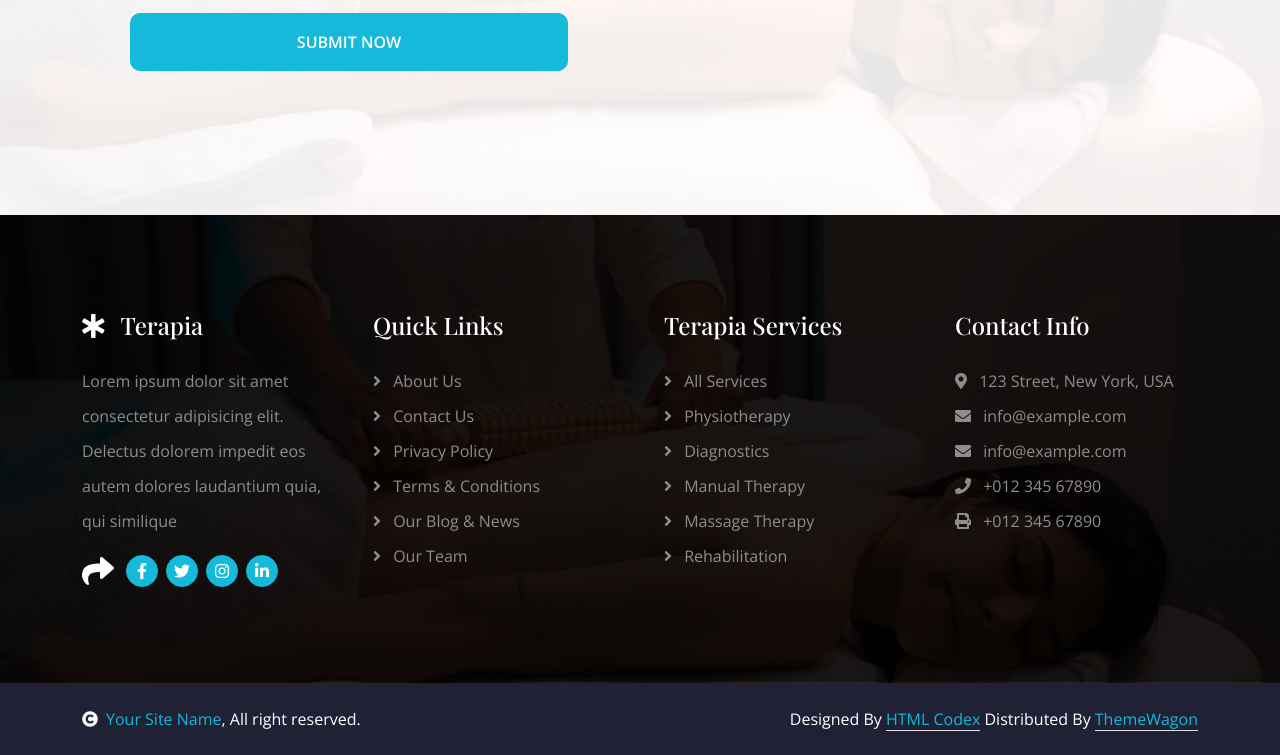
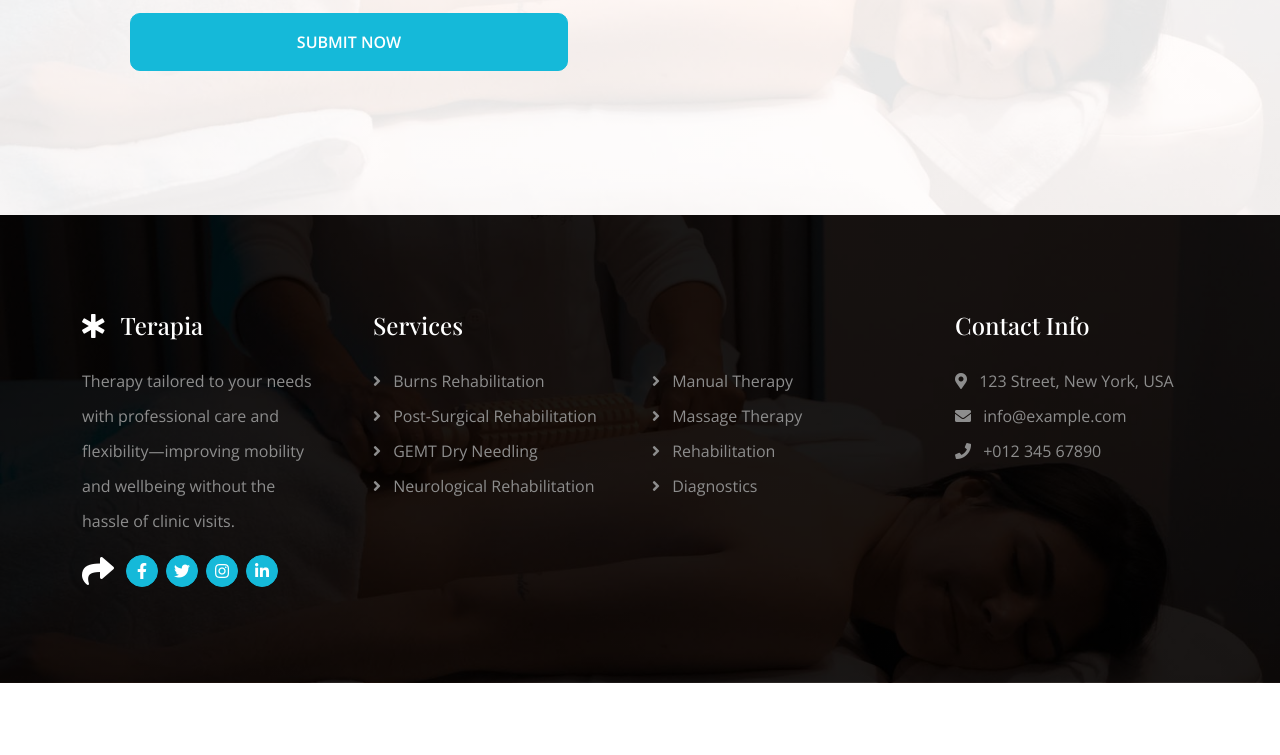
Before and after one commit to DevadoWee/terapia-1.0.0, a plain HTML site: page index.html in a window 1280 px wide. Shown: the part 3802-4557 px from the top of the page. After the commit the page ends 4485 px from the top, so only its background shows below. Drawn offline with nearby package versions, Linux system fonts and the light colour scheme.

Commit message:
Up Navigations/links

```diff
--- a/index.html
+++ b/index.html
@@ -92,7 +92,7 @@
                             <p class="mb-5 fs-5 animated slideInDown">
                                 Experience expert physiotherapy treatments in our clinic designed for comfort and convenience. Book now to prioritize your health.
                             </p>
-                            <a class="btn btn-primary rounded-pill text-white py-3 px-5" href="#">Book Appointment</a>
+                            <a class="btn btn-primary rounded-pill text-white py-3 px-5" href="https://docs.google.com/forms/d/e/1FAIpQLSfJN0V-4NVh1Ec8y135FkMgLIEa8ZhYMm4QbwwVnNayVU60DA/viewform">Book Appointment</a>
                         </div>
                     </div>
                 </div>
@@ -132,7 +132,7 @@
                                     <li>Improve skin and muscle mobility</li>
                                     <li>Regain daily activity function</li>
                                 </ul>
-                                <a href="#" class="btn btn-primary rounded-pill text-white py-2 px-4 mb-2">Read More</a>
+                                <a href="burn_rehab.html" class="btn btn-primary rounded-pill text-white py-2 px-4 mb-2">Read More</a>
                             </div>
                         </div>
                     </div>
@@ -152,7 +152,7 @@
                                     <li>Restore movement</li>
                                     <li>Return to daily life faster</li>
                                 </ul>
-                                <a href="#" class="btn btn-primary rounded-pill text-white py-2 px-4 mb-2">Read More</a>
+                                <a href="post_surgical_rehab" class="btn btn-primary rounded-pill text-white py-2 px-4 mb-2">Read More</a>
                             </div>
                         </div>
                     </div>
@@ -172,7 +172,7 @@
                                     <li>Reduces stiffness</li>
                                     <li>Improves range of motion</li>
                                 </ul>
-                                <a href="#" class="btn btn-primary rounded-pill text-white py-2 px-4 mb-2">Read More</a>
+                                <a href="gemt_dry_needling" class="btn btn-primary rounded-pill text-white py-2 px-4 mb-2">Read More</a>
                             </div>
                         </div>
                     </div>
@@ -192,7 +192,7 @@
                                     <li>Increase coordination</li>
                                     <li>Support independent living</li>
                                 </ul>
-                                <a href="#" class="btn btn-primary rounded-pill text-white py-2 px-4 mb-2">Read More</a>
+                                <a href="neurological_rehab" class="btn btn-primary rounded-pill text-white py-2 px-4 mb-2">Read More</a>
                             </div>
                         </div>
                     </div>
@@ -699,11 +699,12 @@
         <div class="container-fluid footer py-5 wow fadeIn" data-wow-delay="0.2s">
             <div class="container py-5">
                 <div class="row g-5">
+
+                <!-- Brand / Description Column -->
                 <div class="col-md-6 col-lg-6 col-xl-3">
                     <div class="footer-item d-flex flex-column">
                     <h4 class="text-white mb-4"><i class="fas fa-star-of-life me-3"></i>Terapia</h4>
-                            <p>Lorem ipsum dolor sit amet consectetur adipisicing elit. Delectus dolorem impedit eos autem dolores laudantium quia, qui similique
-                            </p>
+                    <p>Therapy tailored to your needs with professional care and flexibility—improving mobility and wellbeing without the hassle of clinic visits.</p>
                     <div class="d-flex align-items-center">
                         <i class="fas fa-share fa-2x text-white me-2"></i>
                         <a class="btn-square btn btn-primary text-white rounded-circle mx-1" href=""><i class="fab fa-facebook-f"></i></a>
@@ -713,63 +714,50 @@
                     </div>
                     </div>
                 </div>
-                    <div class="col-md-6 col-lg-6 col-xl-3">
-                        <div class="footer-item d-flex flex-column">
-                            <h4 class="mb-4 text-white">Quick Links</h4>
-                            <a href=""><i class="fas fa-angle-right me-2"></i> About Us</a>
-                            <a href=""><i class="fas fa-angle-right me-2"></i> Contact Us</a>
-                            <a href=""><i class="fas fa-angle-right me-2"></i> Privacy Policy</a>
-                            <a href=""><i class="fas fa-angle-right me-2"></i> Terms & Conditions</a>
-                            <a href=""><i class="fas fa-angle-right me-2"></i> Our Blog & News</a>
-                            <a href=""><i class="fas fa-angle-right me-2"></i> Our Team</a>
+
+                <!-- Services (One Title, Two Columns) -->
+                <div class="col-md-6 col-lg-6 col-xl-6">
+                    <div class="footer-item">
+                    <h4 class="mb-4 text-white">Services</h4>
+                    <div class="row">
+                        <!-- Column 1 -->
+                        <div class="col-6 d-flex flex-column">
+                        <a href="burn_rehab.html"><i class="fas fa-angle-right me-2"></i> Burns Rehabilitation</a>
+                        <a href="post_surgical_rehab.html"><i class="fas fa-angle-right me-2"></i> Post-Surgical Rehabilitation</a>
+                        <a href="gemt_dry_needling.html"><i class="fas fa-angle-right me-2"></i> GEMT Dry Needling</a>
+                        <a href="neurological_rehab.html"><i class="fas fa-angle-right me-2"></i> Neurological Rehabilitation</a>
                         </div>
-                    </div>
-                    <div class="col-md-6 col-lg-6 col-xl-3">
-                        <div class="footer-item d-flex flex-column">
-                            <h4 class="mb-4 text-white">Terapia Services</h4>
-                            <a href=""><i class="fas fa-angle-right me-2"></i> All Services</a>
-                            <a href=""><i class="fas fa-angle-right me-2"></i> Physiotherapy</a>
-                            <a href=""><i class="fas fa-angle-right me-2"></i> Diagnostics</a>
-                            <a href=""><i class="fas fa-angle-right me-2"></i> Manual Therapy</a>
-                            <a href=""><i class="fas fa-angle-right me-2"></i> Massage Therapy</a>
-                            <a href=""><i class="fas fa-angle-right me-2"></i> Rehabilitation</a>
-                        </div>
-                    </div>
-                    <div class="col-md-6 col-lg-6 col-xl-3">
-                        <div class="footer-item d-flex flex-column">
-                            <h4 class="mb-4 text-white">Contact Info</h4>
-                            <a href=""><i class="fa fa-map-marker-alt me-2"></i> 123 Street, New York, USA</a>
-                            <a href=""><i class="fas fa-envelope me-2"></i> info@example.com</a>
-                            <a href=""><i class="fas fa-envelope me-2"></i> info@example.com</a>
-                            <a href=""><i class="fas fa-phone me-2"></i> +012 345 67890</a>
-                            <a href="" class="mb-3"><i class="fas fa-print me-2"></i> +012 345 67890</a>
+                        <!-- Column 2 -->
+                        <div class="col-6 d-flex flex-column">
+                        <a href="manual_therapy.html"><i class="fas fa-angle-right me-2"></i> Manual Therapy</a>
+                        <a href="massage_therapy.html"><i class="fas fa-angle-right me-2"></i> Massage Therapy</a>
+                        <a href="rehab.html"><i class="fas fa-angle-right me-2"></i> Rehabilitation</a>
+                        <a href="diagnostics.html"><i class="fas fa-angle-right me-2"></i> Diagnostics</a>
                         </div>
                     </div>
                     </div>
                 </div>
+
+                <!-- Contact Column -->
+                <div class="col-md-6 col-lg-6 col-xl-3">
+                    <div class="footer-item d-flex flex-column">
+                    <h4 class="mb-4 text-white">Contact Info</h4>
+                    <a href="https://maps.google.com/?q=123 Street, New York, USA" target="_blank">
+                        <i class="fa fa-map-marker-alt me-2"></i> 123 Street, New York, USA
+                    </a>
+                    <a href="mailto:info@example.com"><i class="fas fa-envelope me-2"></i> info@example.com</a>
+                    <a href="https://api.whatsapp.com/send/?phone=6580608182&text=Hello%2C+thank+you+for+contacting+Follow+Me+Physio+for+your+first+home+therapy+visit.How+may+we+help+you%3F&type=phone_number&app_absent=0" target="_blank"><i class="fas fa-phone me-2"></i> +012 345 67890</a>
                     </div>
-        <!-- Footer End -->
+                </div>
 
-        <!-- Copyright Start -->
-        <div class="container-fluid copyright py-4">
-            <div class="container">
-                <div class="row g-4 align-items-center">
-                    <div class="col-md-6 text-center text-md-start mb-md-0">
-                        <span class="text-white"><a href="#"><i class="fas fa-copyright text-light me-2"></i>Your Site Name</a>, All right reserved.</span>
-                    </div>
-                    <div class="col-md-6 text-center text-md-end text-white">
-                        <!--/*** This template is free as long as you keep the below author’s credit link/attribution link/backlink. ***/-->
-                        <!--/*** If you'd like to use the template without the below author’s credit link/attribution link/backlink, ***/-->
-                        <!--/*** you can purchase the Credit Removal License from "https://htmlcodex.com/credit-removal". ***/-->
-                        Designed By <a class="border-bottom" href="https://htmlcodex.com">HTML Codex</a> Distributed By <a class="border-bottom" href="https://themewagon.com">ThemeWagon</a>
                 </div>
             </div>
             </div>
-        </div>
+
         <!-- Copyright End -->
 
         <!-- Back to Top -->
-        <a href="#" class="btn btn-primary btn-lg-square back-to-top"><i class="fa fa-arrow-up"></i></a>
+        <!-- <a href="#" class="btn btn-primary btn-lg-square back-to-top"><i class="fa fa-arrow-up"></i></a>    -->
 
 
         <!-- JavaScript Libraries -->
```
Also changed, not shown: 404.html (+1 -1 lines), burn_rehab.html (+1 -1 lines), contact.html (+1 -1 lines), gemt_dry_needling.html (+1 -1 lines), neurological_rehab.html (+1 -1 lines), post_surgical_rehab.html (+1 -1 lines). Lines whose indentation alone changed are shown as unchanged.
